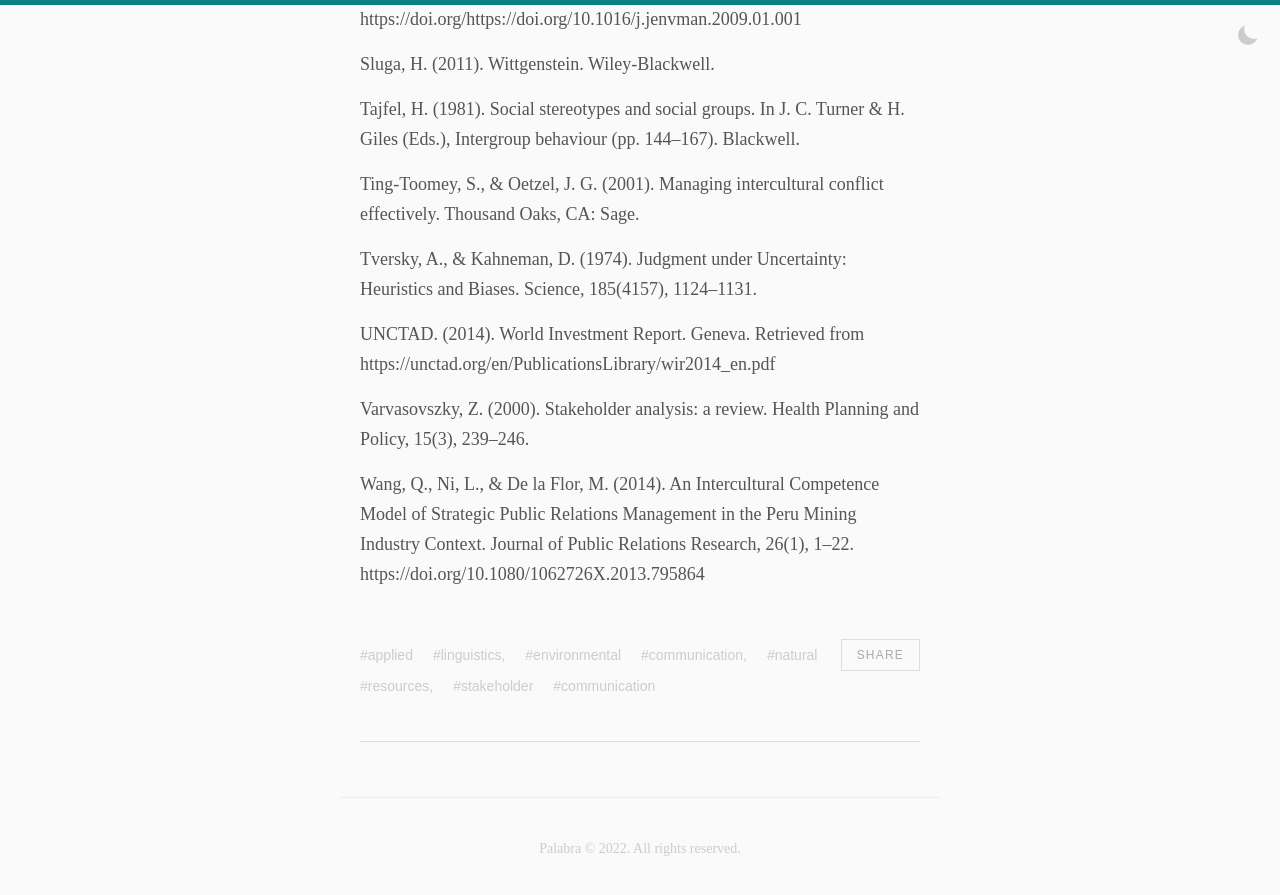
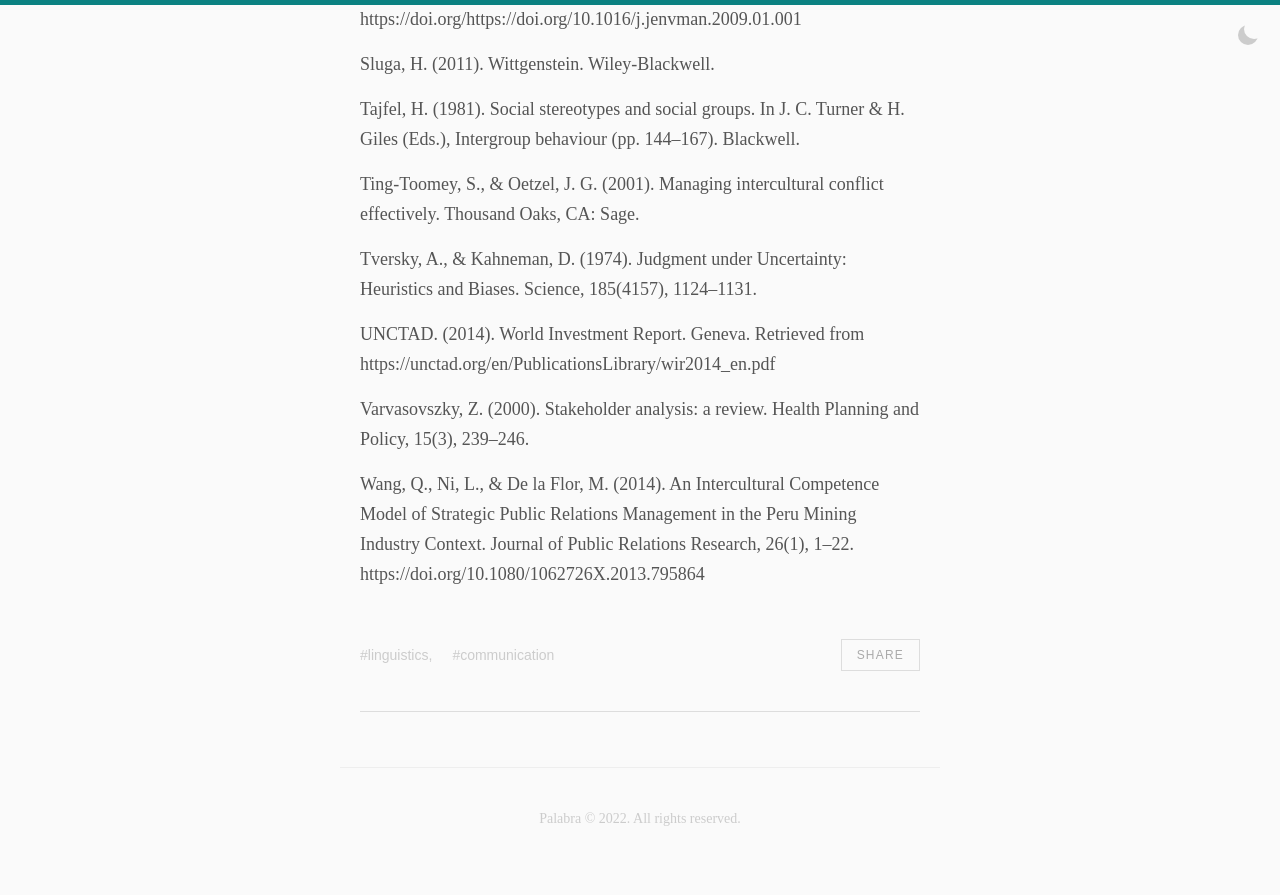
Before and after one commit to craigmateo/palabra, a Jekyll site: the page built from _posts/2022-09-30-natural-resrouces.md, in a window 1280 px wide and 900 px high, scrolled down 14131 px. Shown: the top 895 px of the window. Built offline with Jekyll 4.4.1, drawn with Linux system fonts in a browser that asks for light colours; some web fonts are replaced; comment, search, counter and statistics services are not loaded; after the commit the page ends 15001 px from its top, so only the background shows below that.

Commit message:
fixed tags

```diff
--- /dev/null
+++ b/_category/communication.html
@@ -0,0 +1,3 @@
+---
+category: communication
+---
--- a/_posts/2022-09-30-fabric-js copy.md
+++ b/_posts/2022-09-30-natural-resrouces.md
@@ -2,7 +2,7 @@
 author: craig
 title: "Natural resources and communication: when the rhetorical tradition confronts the real economy"
 category: communication
-tags: applied linguistics, environmental communication, natural resources, stakeholder communication
+tags: linguistics, communication
 ---
 
 <figure class="aligncenter">
--- /dev/null
+++ b/_tag/communication.html
@@ -0,0 +1,3 @@
+---
+tag: communication
+---
```
